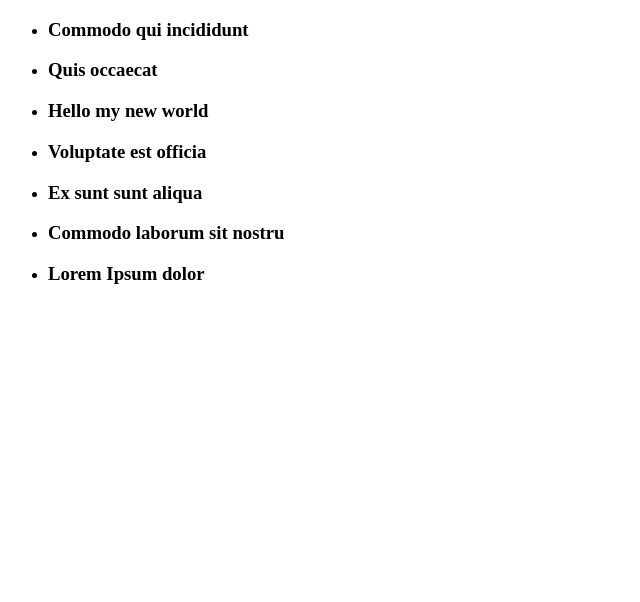
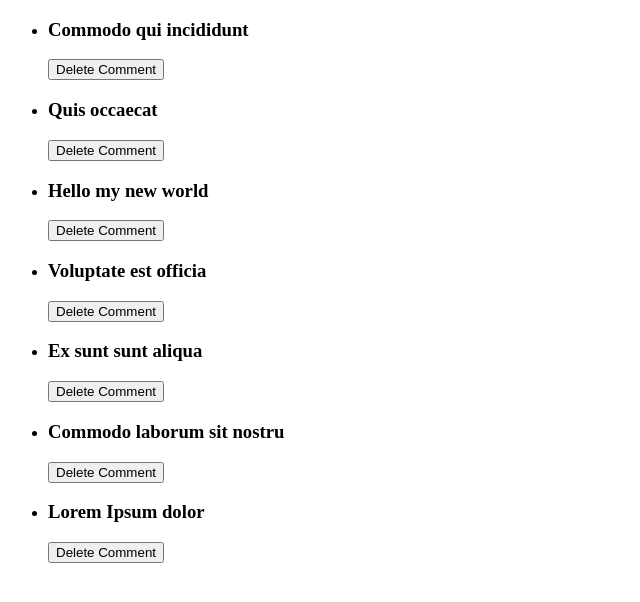
Before and after one commit to romabelka/js_ru_04_07, a React app: page / in a window 1280 px wide. Shown: the top 602 px of the page, without its empty margins (0-640 px from the left). Built offline with nearby package versions, Linux system fonts and the light colour scheme.

Commit message:
add refs

```diff
--- /dev/null
+++ b/src/components/App.js
@@ -0,0 +1,22 @@
+import React, { Component } from 'react'
+import PropTypes from 'prop-types'
+import ArticleList from './ArticleList'
+import ArticlesChart from './ArticlesChart'
+
+class App extends Component {
+    static propTypes = {
+
+    };
+
+    render() {
+        const {articles} = this.props
+        return (
+            <div>
+                <ArticleList articles = {articles}/>
+                <ArticlesChart articles = {articles}/>
+            </div>
+        )
+    }
+}
+
+export default App
--- a/src/components/Article.js
+++ b/src/components/Article.js
@@ -1,4 +1,4 @@
-import React, {Component} from 'react'
+import React, {Component, PureComponent} from 'react'
 import CommentList from './CommentList'
 import PropTypes from 'prop-types'
 
@@ -13,14 +13,28 @@ class Article extends Component {
         toggleOpen: PropTypes.func
     }
 
+/*
+    shouldComponentUpdate(nextProps, nextState) {
+        return nextProps.isOpen !== this.props.isOpen
+    }
+
+*/
     render() {
         const { article, toggleOpen } = this.props
+        console.log('---', 'rendering Article')
         return (
             <div>
                 <h3 onClick = {toggleOpen}>{article.title}</h3>
+                <button onClick = {this.deleteComment}>Delete Comment</button>
                 {this.getBody()}
             </div>
         )
+    }
+
+
+    deleteComment = () => {
+        this.props.article.comments.splice(0,1)
+        this.setState({})
     }
 
     getBody() {
--- a/src/components/ArticlesList.js
+++ b/src/components/ArticleList.js
@@ -1,14 +1,18 @@
 import React, {Component} from 'react'
+import {findDOMNode} from 'react-dom'
 import Article from './Article'
 import PropTypes from 'prop-types'
 import accordion from '../decorators/accordion'
 
 class ArticlesList extends Component {
+    articleRefs = []
+
     render() {
         const {articles, toggleOpenItem, openItemId} = this.props
         const articleElements = articles.map(article => (
             <li key = {article.id}>
                 <Article
+                    ref = {this.setArticleRef}
                     article = {article}
                     isOpen = {article.id === openItemId}
                     toggleOpen = {toggleOpenItem(article.id)}
@@ -16,10 +20,25 @@ class ArticlesList extends Component {
             </li>
         ))
         return (
-            <ul>
+            <ul ref = {this.setContainerRef} >
                 {articleElements}
             </ul>
         )
+    }
+
+    setContainerRef = (container) => {
+        this.container = container
+        console.log('---', container)
+    }
+
+    setArticleRef = (articleRef) => {
+        this.articleRefs.push(articleRef)
+    }
+
+    componentDidMount() {
+        console.log('---', this.articleRefs)
+        console.log('---', 'own node: ', findDOMNode(this))
+        console.log('---', 'nodes: ', this.articleRefs.map(findDOMNode))
     }
 }
 
--- /dev/null
+++ b/src/components/ArticlesChart.js
@@ -0,0 +1,23 @@
+import React, { Component } from 'react'
+import PropTypes from 'prop-types'
+
+class ArticlesChart extends Component {
+    static propTypes = {
+
+    };
+
+    componentWillReceiveProps(nextProps) {
+        //change chart with d3
+    }
+
+    render() {
+        return <div ref = {this.setContainerRef}/>
+    }
+
+    setContainerRef = container => {
+        this.container = container
+        //do some logic with d3 on container
+    }
+}
+
+export default ArticlesChart
--- a/src/decorators/toggleOpen.js
+++ b/src/decorators/toggleOpen.js
@@ -1,6 +1,6 @@
 import React from 'react'
 
-export default (OriginalComponent) => class DecoratedComponent extends React.Component {
+export default (OriginalComponent) => class ToggleOpenDecorator extends React.Component {
     state = {
         isOpen: false
     }
--- a/src/index.js
+++ b/src/index.js
@@ -1,6 +1,6 @@
 import React from 'react'
 import {render} from 'react-dom'
-import ArticlesList from './components/ArticlesList'
+import App from './components/App'
 import {articles} from './fixtures'
 
-render(<ArticlesList articles = {articles} />, document.getElementById('container'))
+render(<App articles = {articles} />, document.getElementById('container'))
```
